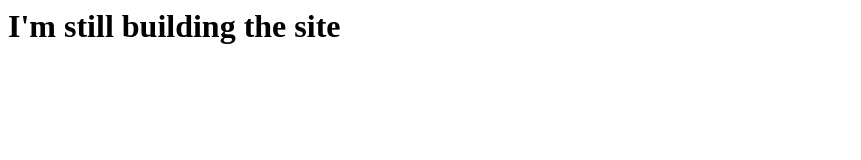
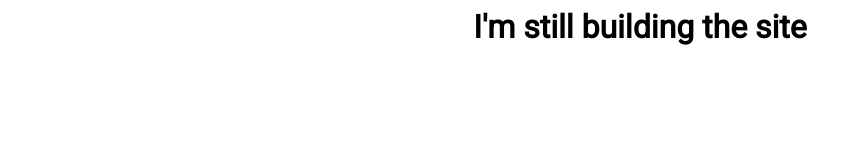
Before and after one commit to SomeoneInAus/SomeoneInAus.github.io, a plain HTML site: page index.html in a window 1280 px wide. Shown: the whole page, without its empty margins (0-861 px from the left). Drawn offline with Linux system fonts and the light colour scheme.

Commit message:
Update index.html

```diff
--- a/index.html
+++ b/index.html
@@ -1,9 +1,11 @@
 <html>
 <head>
   <title>I'm still building</title>
+  <link href="https://fonts.googleapis.com/css?family=Roboto" rel="stylesheet">
   <style>
     h1{
-      text-align: centre;
+      text-align: center;
+      font-family: 'Roboto', sans-serif;
 
   </style>
 </head>
```
